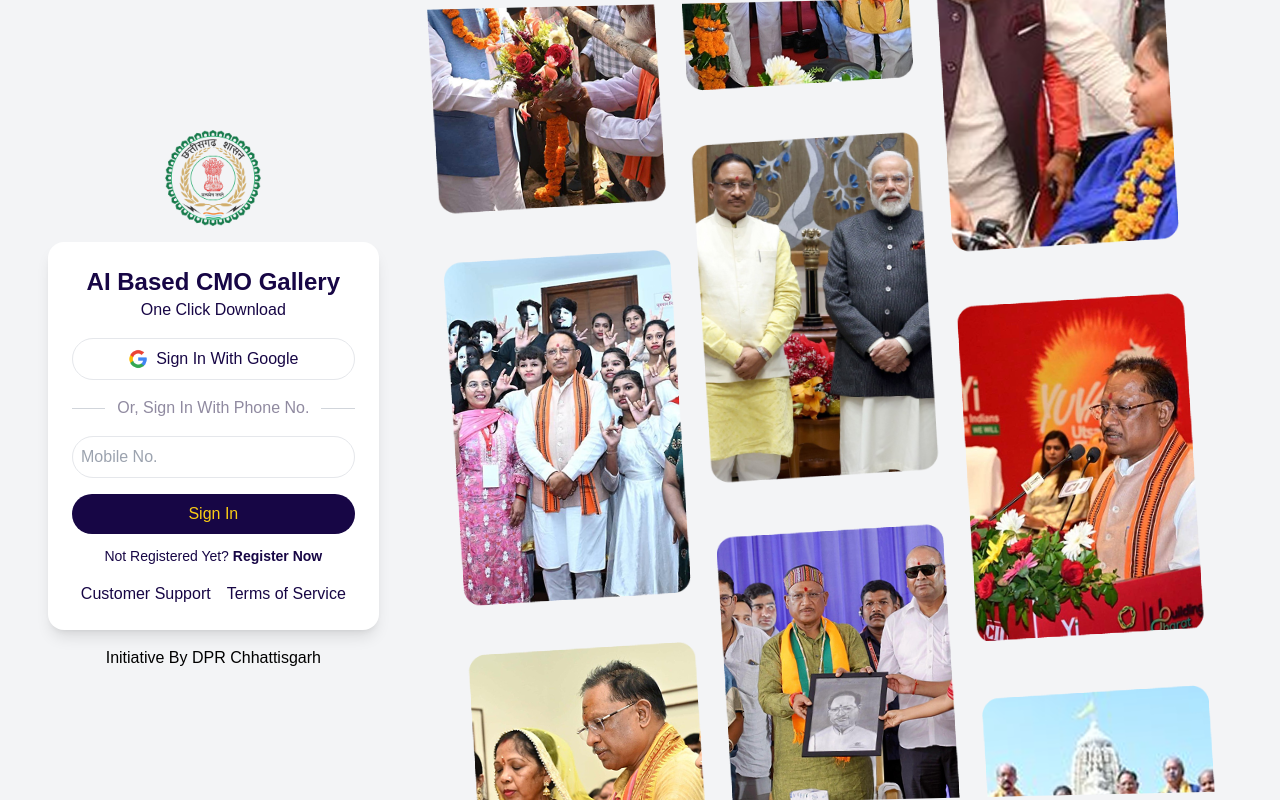
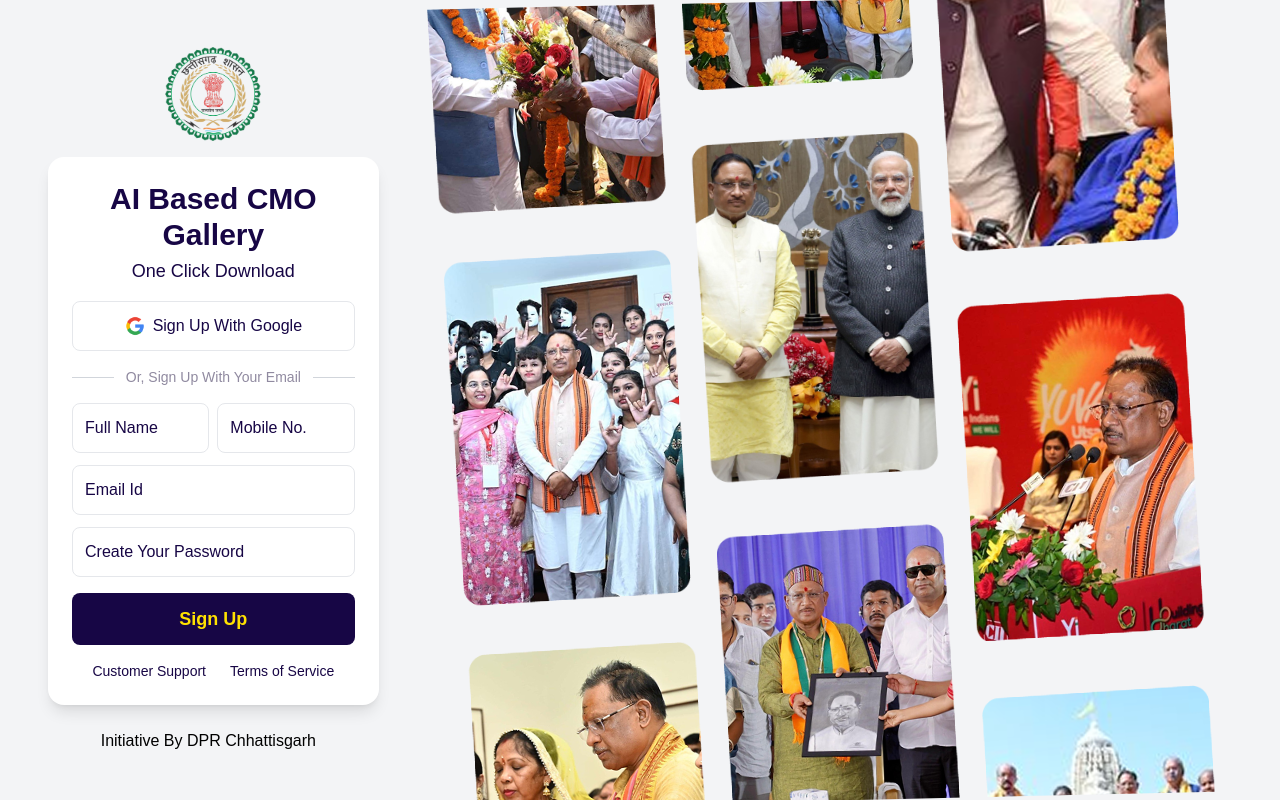
Before and after one commit to Aditi-Kumari-py/cmo-ai, a Next.js app: page / in a window 1280 px wide. Both pictures are taken after a click on the element "Register Now". Built offline with nearby package versions, Linux system fonts and the light colour scheme.

Commit message:
Update page.js

```diff
--- a/src/app/page.js
+++ b/src/app/page.js
@@ -1,7 +1,6 @@
-
 "use client";
 import { Poppins } from "next/font/google";
-import { useState, useEffect,  useRef } from "react";
+import { useState, useEffect, useRef } from "react";
 import { useRouter } from "next/navigation";
 
 const poppins = Poppins({
@@ -15,10 +14,15 @@ export default function AuthPage() {
   const [showOTP, setShowOTP] = useState(false);
   const [otp, setOtp] = useState(["", "", "", ""]);
   const otpRefs = [useRef(), useRef(), useRef(), useRef()];
+  const [showSignup, setShowSignup] = useState(false);
+  const [fullName, setFullName] = useState("");
+  const [email, setEmail] = useState("");
+  const [password, setPassword] = useState("");
 
   useEffect(() => {
     const handleBackButton = () => {
       setShowOTP(false);
+      setShowSignup(false);
     };
 
     window.addEventListener("popstate", handleBackButton);
@@ -26,13 +30,50 @@ export default function AuthPage() {
   }, []);
 
 
+  const handleSignUp = () => {
+    let errors = [];
+
+    if (!fullName.trim()) {
+      errors.push("Full Name is required.");
+    } else if (!/^[A-Za-z ]+$/.test(fullName)) {
+      errors.push("Full Name should contain only alphabets.");
+    }
+
+    if (!mobile.trim()) {
+      errors.push("Mobile number is required.");
+    } else if (!/^[6-9]\d{9}$/.test(mobile)) {
+      errors.push("Mobile number must be exactly 10 digits and start with 6-9.");
+    }
+
+    if (!email.trim()) {
+      errors.push("Email is required.");
+    } else if (!/^[\w.-]+@[a-zA-Z_]+?\.[a-zA-Z]{2,3}$/.test(email)) {
+      errors.push("Please enter a valid email address.");
+    }
+
+    if (!password.trim()) {
+      errors.push("Password is required.");
+    } else if (!/^(?=.*[A-Za-z])(?=.*\d)(?=.*[@$!%*?&])[A-Za-z\d@$!%*?&]{8,}$/.test(password)) {
+      errors.push("Password must be at least 8 characters long and include a letter, a number, and a special character.");
+    }
+
+    if (errors.length > 0) {
+      alert(errors.join("\n"));
+      return;
+    }
+    setShowOTP(true);
+  };
+
   const handleSignIn = () => {
-    if (/^\d{10}$/.test(mobile)) {
-      setShowOTP(true);
-      window.history.pushState(null, "", window.location.href);
-    } else {
-      alert("Please enter a valid 10-digit mobile number.");
+    if (!mobile) {
+      alert("Mobile number is required.");
+      return;
     }
+    if (!/^[6-9]\d{9}$/.test(mobile)) {
+      alert("Please enter a valid 10-digit mobile number starting with 6-9.");
+      return;
+    }
+    setShowOTP(true);
   };
 
   const handleOTPChange = (index, value) => {
@@ -92,6 +133,36 @@ export default function AuthPage() {
                 Confirm
               </button>
             </div>
+          ) : showSignup ? (
+            <div>
+              <h2 className="text-3xl font-bold text-center text-[#170645]">AI Based CMO Gallery</h2>
+              <p className="text-center text-[#170645] text-lg mt-1">One Click Download</p>
+              <button className="flex items-center justify-center w-full border p-3 mt-4 rounded-lg hover:bg-gray-200">
+                <img src="/google pic.png" alt="Google" className="w-5 mr-2" />
+                <p className="text-[#170645] font-normal">Sign Up With Google</p>
+              </button>
+              <div className="flex items-center my-4">
+                <hr className="flex-grow border-gray-300" />
+                <span className="px-3 text-[#908AA0] text-sm">Or, Sign Up With Your Email</span>
+                <hr className="flex-grow border-gray-300" />
+              </div>
+              <div className="flex gap-2">
+                <input type="text" placeholder="Full Name" value={fullName}
+                  onChange={(e) => setFullName(e.target.value)} className="border w-1/2 p-3 rounded-lg placeholder-[#170645] text-[#170645]" />
+                <input type="text" placeholder="Mobile No." value={mobile} onChange={(e) => setMobile(e.target.value)} className="border w-1/2 p-3 rounded-lg placeholder-[#170645] text-[#170645]" />
+              </div>
+              <input type="email" value={email}
+                onChange={(e) => setEmail(e.target.value)} placeholder="Email Id" className="border w-full p-3 rounded-lg mt-3 placeholder-[#170645] text-[#170645]" />
+              <input type="password" placeholder="Create Your Password" value={password}
+                onChange={(e) => setPassword(e.target.value)} className="border w-full p-3 rounded-lg mt-3 placeholder-[#170645] text-[#170645]" />
+              <button onClick={handleSignUp} className="w-full bg-[#170645] text-[#FFE100] p-3 rounded-lg mt-4 text-lg font-bold">
+                Sign Up
+              </button>
+              <div className="flex justify-center gap-6 mt-4">
+                <button className="text-[#170645] hover:underline text-sm">Customer Support</button>
+                <button className="text-[#170645] hover:underline text-sm">Terms of Service</button>
+              </div>
+            </div>
           ) : (
             <div>
               <h2 className="text-2xl font-bold text-center text-[#170645]">AI Based CMO Gallery</h2>
@@ -115,7 +186,9 @@ export default function AuthPage() {
               <button onClick={handleSignIn} className="w-full bg-[#170645] text-yellow-400 p-2 rounded-full">
                 Sign In
               </button>
-              <p className="text-center text-[#170645] text-sm mt-3">Not Registered Yet? <span className="text-[#170645] font-bold cursor-pointer">Register Now</span></p>
+              <p className="text-center text-[#170645] text-sm mt-3">
+                Not Registered Yet? <span className="text-[#170645] font-bold cursor-pointer" onClick={() => setShowSignup(true)}>Register Now</span>
+              </p>
               <div className="flex justify-center gap-4 mt-4">
                 <button className="text-[#170645] hover:underline">Customer Support</button>
                 <button className="text-[#170645] hover:underline">Terms of Service</button>
@@ -123,21 +196,19 @@ export default function AuthPage() {
             </div>
           )}
         </div>
-        <p className="text-center text-black mt-4">Initiative By DPR Chhattisgarh</p>
+        <p className="text-center text-black ml-[-10px] mt-6">Initiative By DPR Chhattisgarh</p>
       </div>
 
       <div className="hidden md:flex md:w-2/3 relative overflow-hidden items-center">
         <img
           src="/Group 198.png"
           alt="Main Display"
-          className={`absolute w-full max-w-[856px] h-full object-cover top-0 bottom-0 left-1/2 transform -translate-x-1/2 rotate-[-1.32deg] transition-opacity duration-2000 ease-in-out ${
-            showVideoThumbnail ? "opacity-0" : "opacity-100"
-          }`}
+          className={`absolute w-full max-w-[856px] h-full object-cover top-0 bottom-0 left-1/2 transform -translate-x-1/2 rotate-[-1.32deg] transition-opacity duration-2000 ease-in-out ${showVideoThumbnail ? "opacity-0" : "opacity-100"
+            }`}
         />
         <div
-          className={`absolute w-[637px] h-[600px] mix-blend-multiply top-[45px] bottom-0 left-1/2 transform -translate-x-1/2 flex justify-center items-center cursor-pointer transition-opacity duration-2000 ease-in-out ${
-            showVideoThumbnail ? "opacity-100" : "opacity-0"
-          }`}
+          className={`absolute w-[637px] h-[600px] mix-blend-multiply top-[45px] bottom-0 left-1/2 transform -translate-x-1/2 flex justify-center items-center cursor-pointer transition-opacity duration-2000 ease-in-out ${showVideoThumbnail ? "opacity-100" : "opacity-0"
+            }`}
           onClick={() => window.open("/video.mp4", "_blank")}
         >
           <img src="/cmpic.png" alt="Video Thumbnail" className="w-full h-full object-contain" />
```
